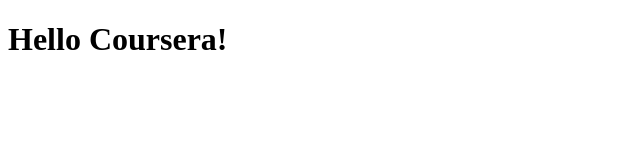
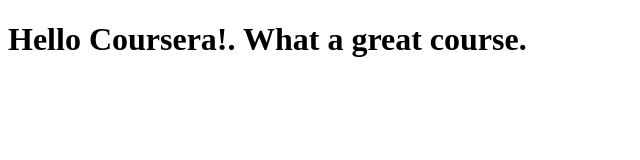
Before and after one commit to oldnic/coursera-test, a plain HTML site: page site/index.html in a window 1280 px wide. Shown: the whole page, without its empty margins (0-640 px from the left). Drawn offline with Linux system fonts and the light colour scheme.

Commit message:
Small addition to our page content.

```diff
--- a/site/index.html
+++ b/site/index.html
@@ -5,6 +5,6 @@
     <title>Hello Coursera!</title>
   </head>
   <body>
-    <h1>Hello Coursera!</h1>
+    <h1>Hello Coursera!. What a great course.</h1>
   </body>
 </html>
```
